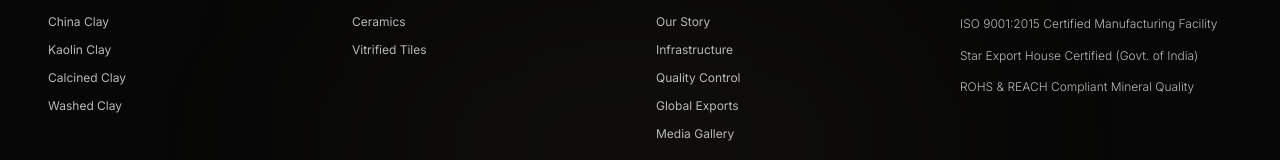
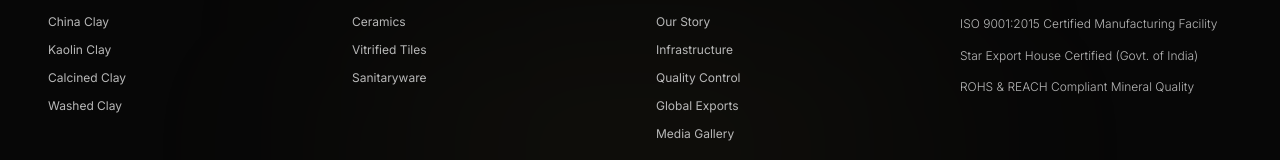
Before and after one commit to PranshBarasara/sarathiclay, a Next.js app: page / in a window 1280 px wide. Shown: the part 8859-9019 px from the top of the page. Built offline with nearby package versions, Linux system fonts and the light colour scheme; a web font is replaced by a local one.

Commit message:
Add Sanitaryware link back under Industries column in footer

```diff
--- a/components/Footer.tsx
+++ b/components/Footer.tsx
@@ -70,6 +70,7 @@
             <ul className="flex flex-col gap-3 text-mutedText">
               <li><Link href="/industries" className="hover:text-white transition-colors">Ceramics</Link></li>
               <li><Link href="/industries" className="hover:text-white transition-colors">Vitrified Tiles</Link></li>
+              <li><Link href="/industries" className="hover:text-white transition-colors">Sanitaryware</Link></li>
             </ul>
           </div>
 
```
